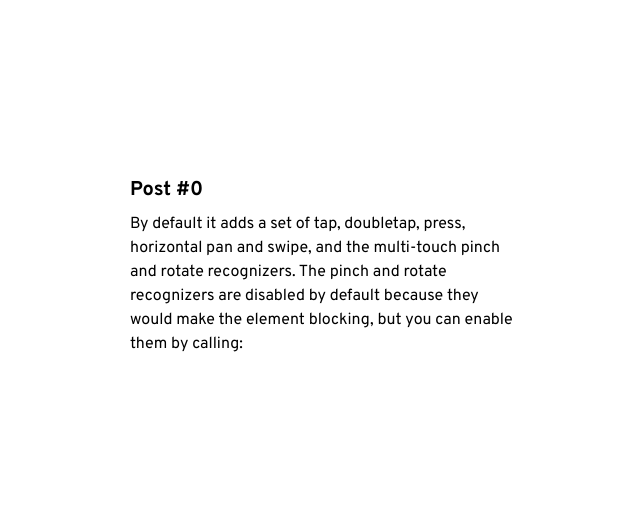
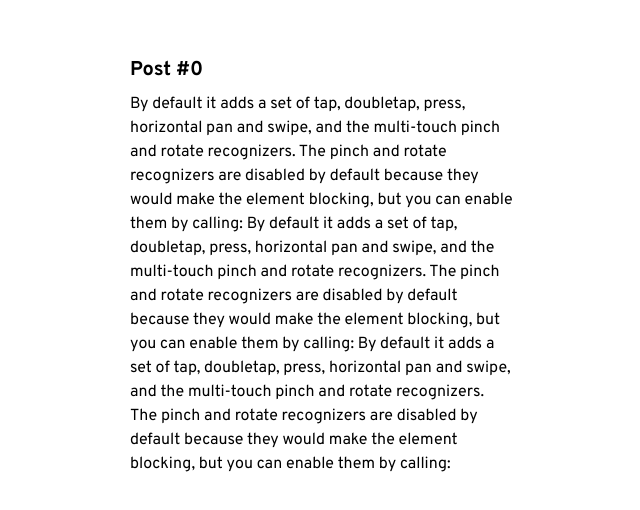
Before and after one commit to ksdme/react-tiktok-scroll, a Next.js app: page / in a window 1280 px wide. Shown: the part 134-644 px from the top of the page, without its empty margins (318-958 px from the left). Built offline with nearby package versions, Linux system fonts and the light colour scheme.

Commit message:
Increase default placeholder text size

```diff
--- a/components/Post/Post.js
+++ b/components/Post/Post.js
@@ -12,6 +12,16 @@ export default function Post({ post }) {
           and rotate recognizers. The pinch and rotate recognizers
           are disabled by default because they would make the
           element blocking, but you can enable them by calling:
+          By default it adds a set of tap, doubletap, press,
+          horizontal pan and swipe, and the multi-touch pinch
+          and rotate recognizers. The pinch and rotate recognizers
+          are disabled by default because they would make the
+          element blocking, but you can enable them by calling:
+          By default it adds a set of tap, doubletap, press,
+          horizontal pan and swipe, and the multi-touch pinch
+          and rotate recognizers. The pinch and rotate recognizers
+          are disabled by default because they would make the
+          element blocking, but you can enable them by calling:
         </div>
       </div>
     </div>
```
